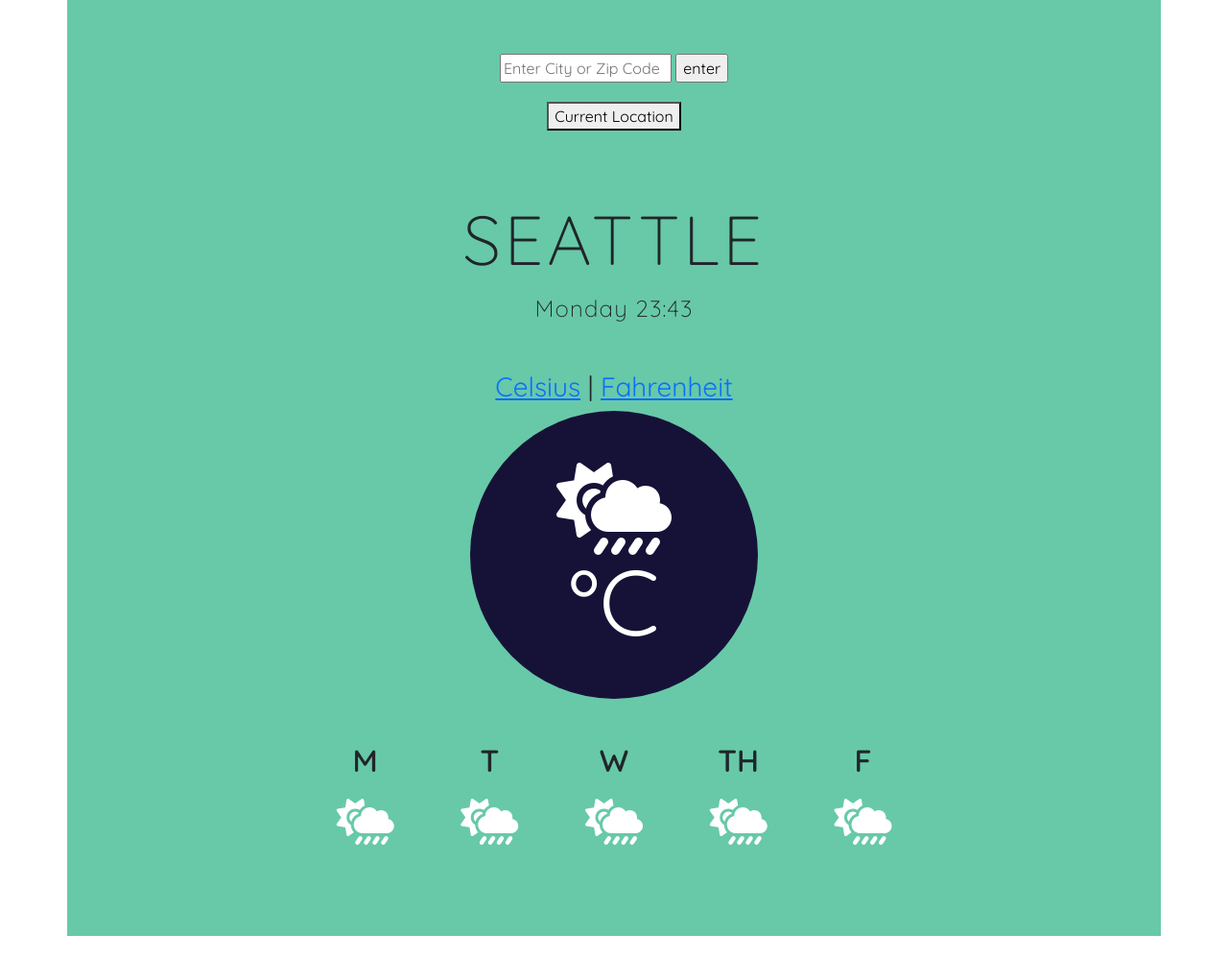
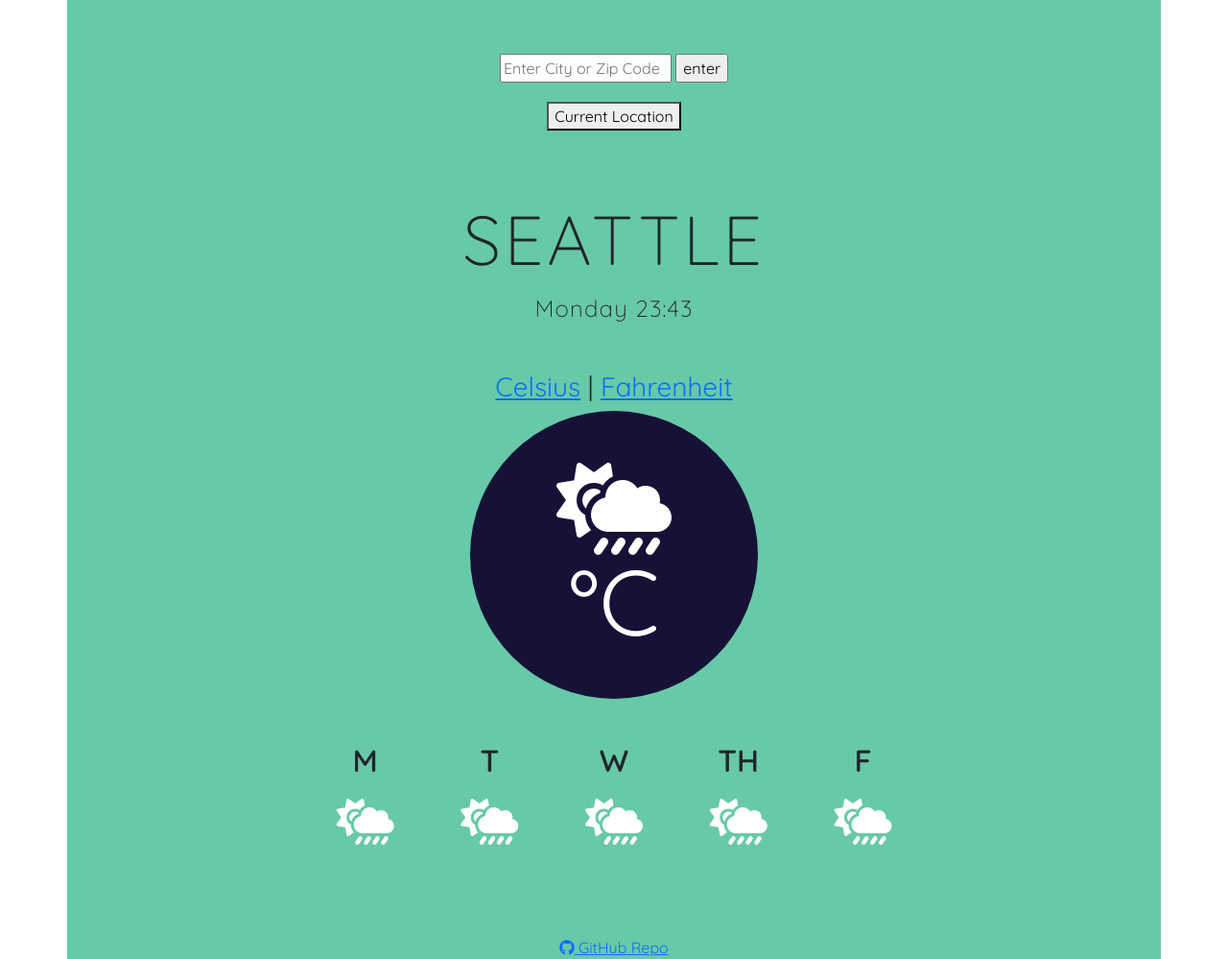
Before and after one commit to cassandralea/shecodes-weather-app, a plain HTML site: page index.html in a window 1280 px wide. Shown: the whole page at 96% size. Before the commit the page ends 975 px from the top, so only its background shows below. Drawn offline with nearby package versions, Linux system fonts and the light colour scheme.

Commit message:
Added Footer
Footer with github repo link

```diff
--- a/index.html
+++ b/index.html
@@ -83,13 +83,16 @@
             </div>
           </div>
         </div>
-        <script
+      </div>
+      <div class="row footer">
+        <div class="col"><footer><a href="https://github.com/cassandralea/shecodes-weather-app"><i class="fa-brands fa-github"></i> GitHub Repo</a></footer></div>
+      </div>
+          <script
           src="https://cdn.jsdelivr.net/npm/bootstrap@5.2.3/dist/js/bootstrap.bundle.min.js"
           integrity="sha384-kenU1KFdBIe4zVF0s0G1M5b4hcpxyD9F7jL+jjXkk+Q2h455rYXK/7HAuoJl+0I4"
           crossorigin="anonymous"
         ></script>
         <script src="src/index.js"></script>
-      </div>
     </div>
   </body>
 </html>
```
